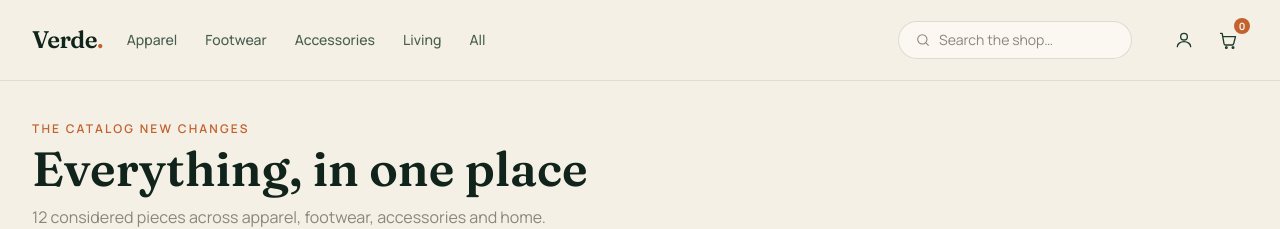
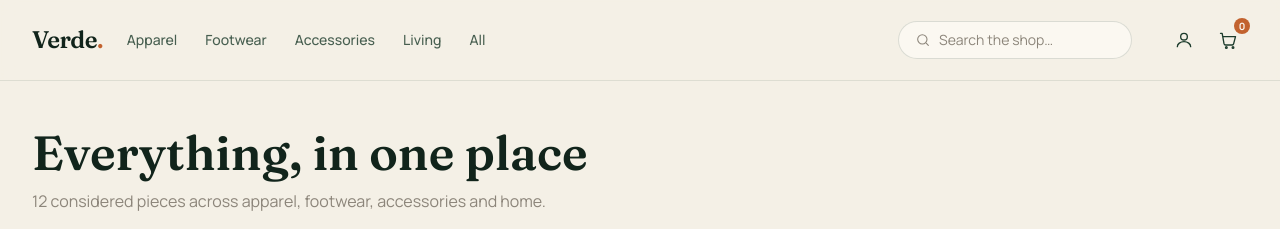
Before and after one commit to Pritesh-30/ecommerce-demo, a Next.js app: page /products in a window 1280 px wide. Shown: the top 229 px of the page. Built offline with nearby package versions, Linux system fonts and the light colour scheme.

Commit message:
Remove eyebrow paragraph from ProductsPage

```diff
--- a/app/products/page.tsx
+++ b/app/products/page.tsx
@@ -12,7 +12,6 @@ export default function ProductsPage() {
   return (
     <div className="container-page pt-10">
       <header className="border-b border-pine/10 pb-8">
-        <p className="eyebrow">The catalog new changes</p>
         <h1 className="mt-2 font-display text-4xl font-semibold text-pine-deep sm:text-5xl">
           Everything, in one place
         </h1>
```
